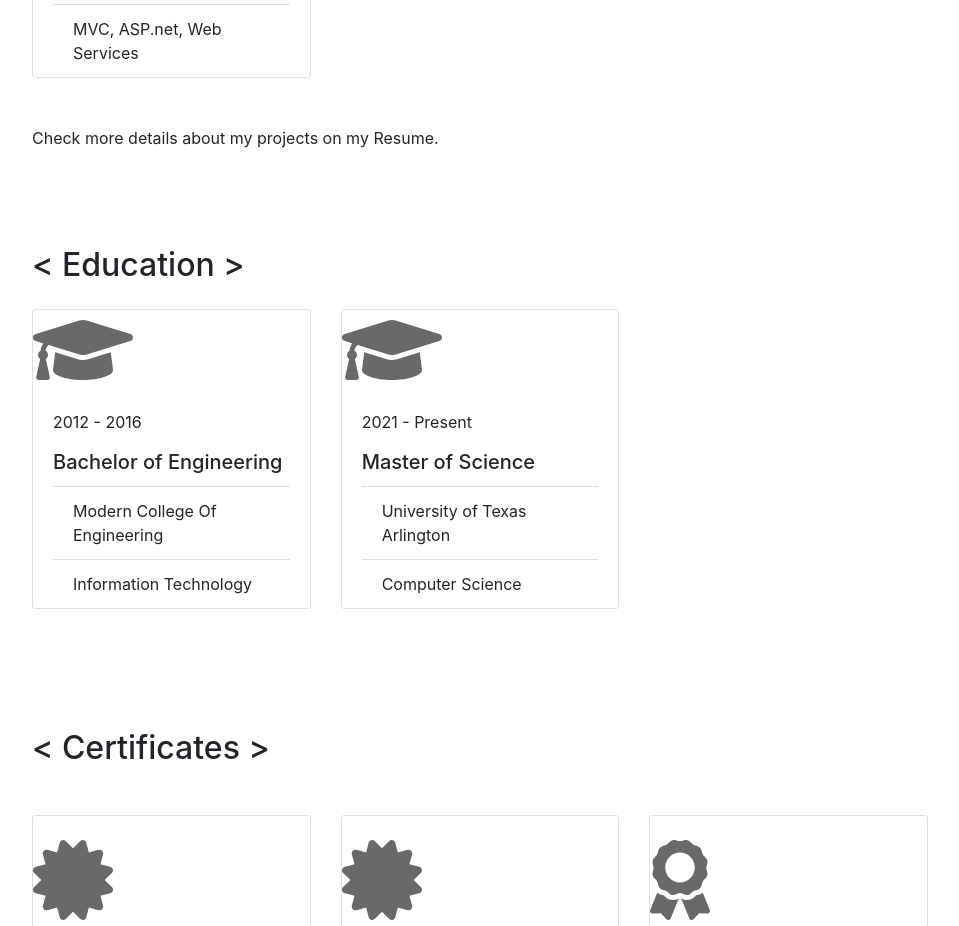
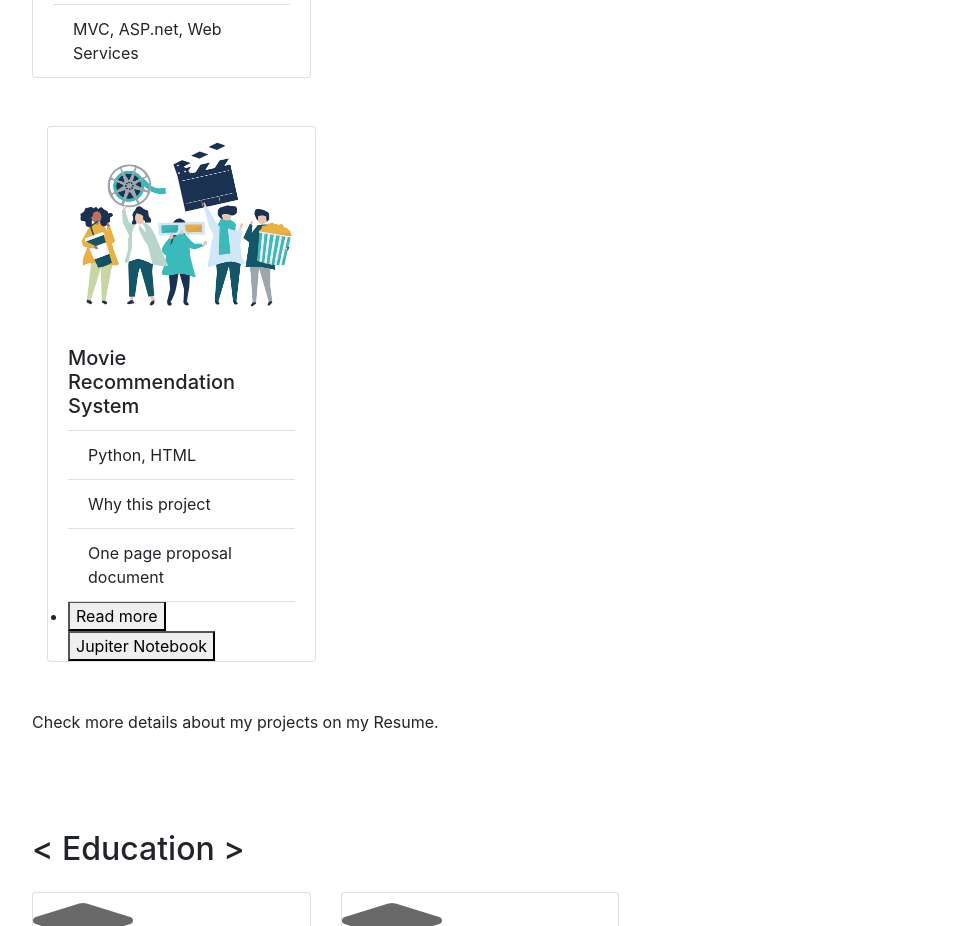
Before and after one commit to Shraddha-Ingale34/Shraddha-Ingale34.github.io, a website with bundled scripts: page index.html in a window 1280 px wide. Shown: the part 2764-3690 px from the top of the page, without its empty margins (304-1263 px from the left). Built offline with nearby package versions, Linux system fonts and the light colour scheme; files whose address does not match are found by name; a web font is replaced by a local one.

Commit message:
Data Mining main project

```diff
--- a/index.html
+++ b/index.html
@@ -420,6 +420,33 @@
               </div>
             </div>
           </div>
+          <div class="col-12 col-md-6 col-lg-4">
+            <div class="card mb-5">
+              <img class="card-img-top p-2"
+               src="MovieRecom.jpeg"
+               alt="MOVIE"
+              />
+              <div class="card-body pb-0">
+
+                <h5 class="card-title">Movie Recommendation System</h5>
+                <ul class="list-group list-group-flush">
+                  <li class="list-group-item">
+                    Python, HTML
+                  </li>
+                  <li class="list-group-item">
+                    Why this project
+                  </li>
+                  <li class="list-group-item">
+                     One page proposal document
+                  </li>
+                  <li>
+                    <button onclick="window.open('http://sxi1736.uta.cloud/Blog/uncategorized/report-of-term-project/')"  id="myBtn">Read more</button>
+                    <button onclick="window.open('https://colab.research.google.com/drive/1hmHoworIq0LF-LzIEcFdJ9iQFoTt7b9C#scrollTo=wXLnRVua-LYW')"  id="myBtn">Jupiter Notebook</button>
+                  </li>
+                </ul>
+              </div>
+            </div>
+          </div>
         </div>
 
         <div class="text-left linkedin-link">
```
Also changed, not shown: MovieRecom.jpeg (added).
